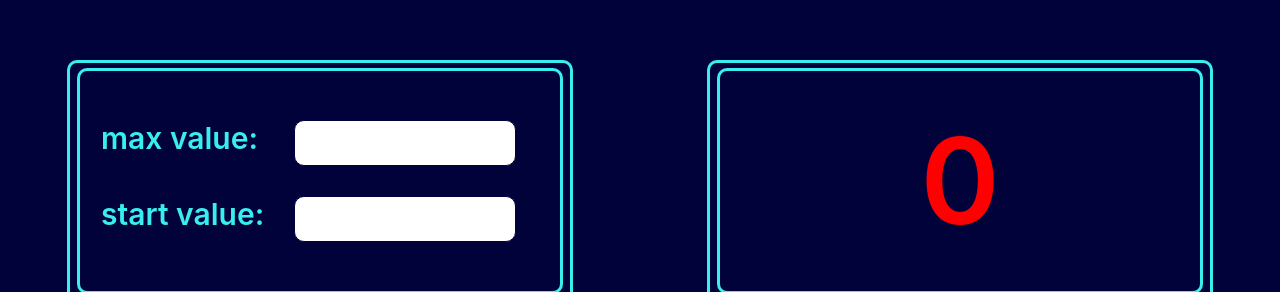
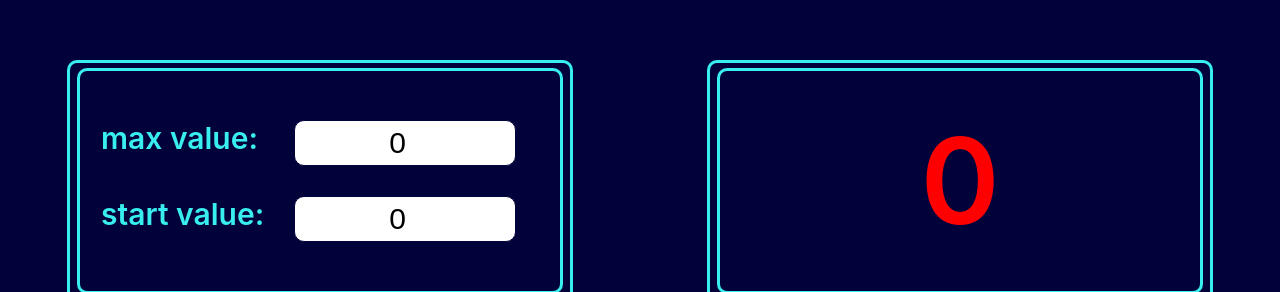
Before and after one commit to AliaksandrLiubanets/counter_ls, a React (Create React App) app: page / in a window 1280 px wide. Shown: the part 127-419 px from the top of the page. Built offline with nearby package versions, Linux system fonts and the light colour scheme.

Commit message:
Add styles for set button - disabled when incorrect startValue

```diff
--- a/src/App.tsx
+++ b/src/App.tsx
@@ -26,6 +26,9 @@ function App() {
                              setStartValue={setStartValue}
                              setValueToStorage={setValueToStorage}
                              setEditMode={setEditMode}
+                             maxValue={maxValue}
+                             startValue={startValue}
+                             editMode={editMode}
             />
             <DisplayCounter editMode={editMode} maxValue={maxValue} startValue={startValue}/>
         </div>
--- a/src/components/DisplayCounter.tsx
+++ b/src/components/DisplayCounter.tsx
@@ -31,20 +31,34 @@ function DisplayCounter(props: DisplayCounterPropsType) {
     const disableInc = number === props.maxValue
     const disableReset = number === props.startValue
 
+    const TextOrNumber = () => {
+        if (props.editMode && props.startValue < 0) {
+            return <div className={s.warning}>incorrect value!</div>
+        }
+        if (props.editMode) {
+            return <div className={s.text}>enter values and press 'set'</div>
+        }
+        return <div className={numStyle}>{number}</div>
+
+    }
 
     return <div className={s.window__frame}>
         <div className={s.window__large}>
             <div className={s.window__counter}>
-                <div className={numStyle}>{props.editMode ? 'set startValue' : number}</div>
+                <TextOrNumber/>
             </div>
-
         </div>
         <div className={s.window__small}>
             <div className={s.window__small__buttons}>
-                <div ><button className={incStyle} disabled={disableInc} onClick={Increment}>inc</button></div>
-                <div><button className={resetStyle} disabled={disableReset} onClick={Reset}>reset</button></div>
+                <div>
+                    <button className={incStyle} disabled={disableInc} onClick={Increment}>inc</button>
+                </div>
+                <div>
+                    <button className={resetStyle} disabled={disableReset} onClick={Reset}>reset</button>
+                </div>
             </div>
         </div>
     </div>
 }
+
 export default DisplayCounter
--- a/src/components/DisplaySettings.tsx
+++ b/src/components/DisplaySettings.tsx
@@ -6,6 +6,9 @@ type DisplaySettingsPropsType = {
     setStartValue: (value: number) => void
     setValueToStorage: () => void
     setEditMode: (editMode: boolean) => void
+    maxValue: number
+    startValue: number
+    editMode: boolean
 }
 
 function DisplaySettings(props: DisplaySettingsPropsType) {
@@ -25,26 +28,33 @@ function DisplaySettings(props: DisplaySettingsPropsType) {
         props.setStartValue(Number(e.currentTarget.value))
     }
 
+    const setStyle = `${props.editMode && props.startValue < 0 && s.button__disabled}`
+    const isDisabled = props.editMode && props.startValue < 0 && true
+
     return <div className={s.window__frame}>
         <div className={s.window__large}>
             <div className={s.window__settings}>
                 <div className={s.window__settings__box}>
                     <div className={s.window__settings__value}>max value:</div>
                     <div className={s.window__input}>
-                        <input onChange={onChangeMaxValueHandler} type={'number'}/>
+                        <input onChange={onChangeMaxValueHandler}
+                               value={props.maxValue}
+                               type={'number'}/>
                     </div>
                 </div>
                 <div className={s.window__settings__box}>
                     <div className={s.window__settings__value}>start value:</div>
                     <div className={s.window__input}>
-                        <input onChange={onChangeStartValueHandler} type={'number'}/>
+                        <input onChange={onChangeStartValueHandler}
+                               value={props.startValue}
+                               type={'number'}/>
                     </div>
                 </div>
             </div>
         </div>
         <div className={s.window__small}>
             <div>
-                <button className={undefined} disabled={undefined} onClick={setValueToStorage}>set</button>
+                <button className={setStyle} disabled={isDisabled} onClick={setValueToStorage}>set</button>
             </div>
         </div>
     </div>
--- a/src/styles/styles.module.css
+++ b/src/styles/styles.module.css
@@ -27,6 +27,16 @@
 
 }
 
+.text, .warning {
+    color: #38eeee;
+    font-size: 35px;
+    font-weight: 600;
+}
+
+.warning {
+    color: red;
+}
+
 .window__counter__number, .window__counter__number_red {
     color: #38eeee;
     font-size: 120px;
@@ -43,13 +53,15 @@
     align-items: center;
 }
 
+
+
 .window__small__buttons {
     display: grid;
     grid-column-gap: 40px;
     grid-template-columns: 1fr 1fr;
 }
 
-.window__small__buttons_inc, .window__small__buttons_reset {
+.window__small__buttons_inc, .window__small__buttons_reset, .button__disabled {
     opacity: 0.5;
     cursor: auto;
 }
```
